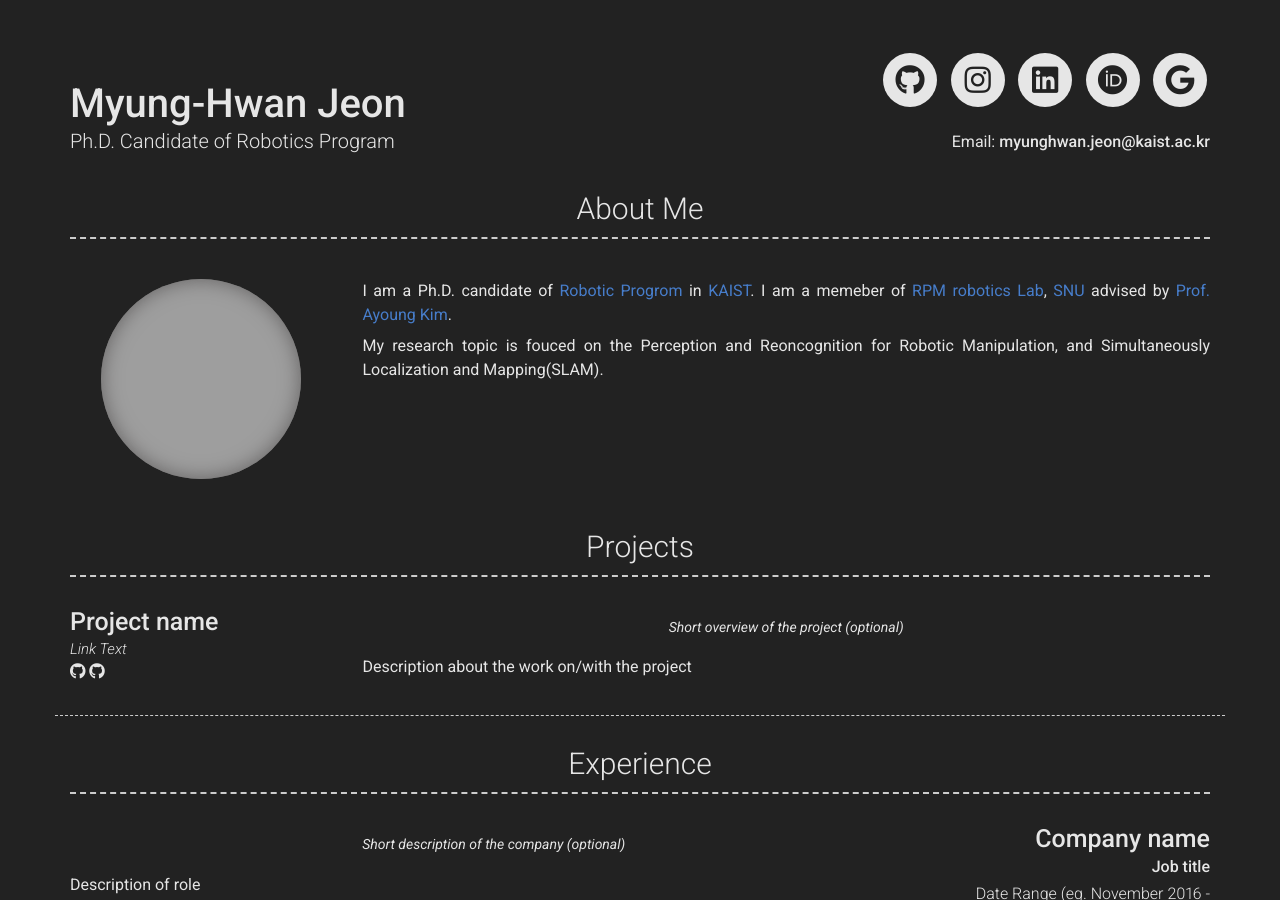
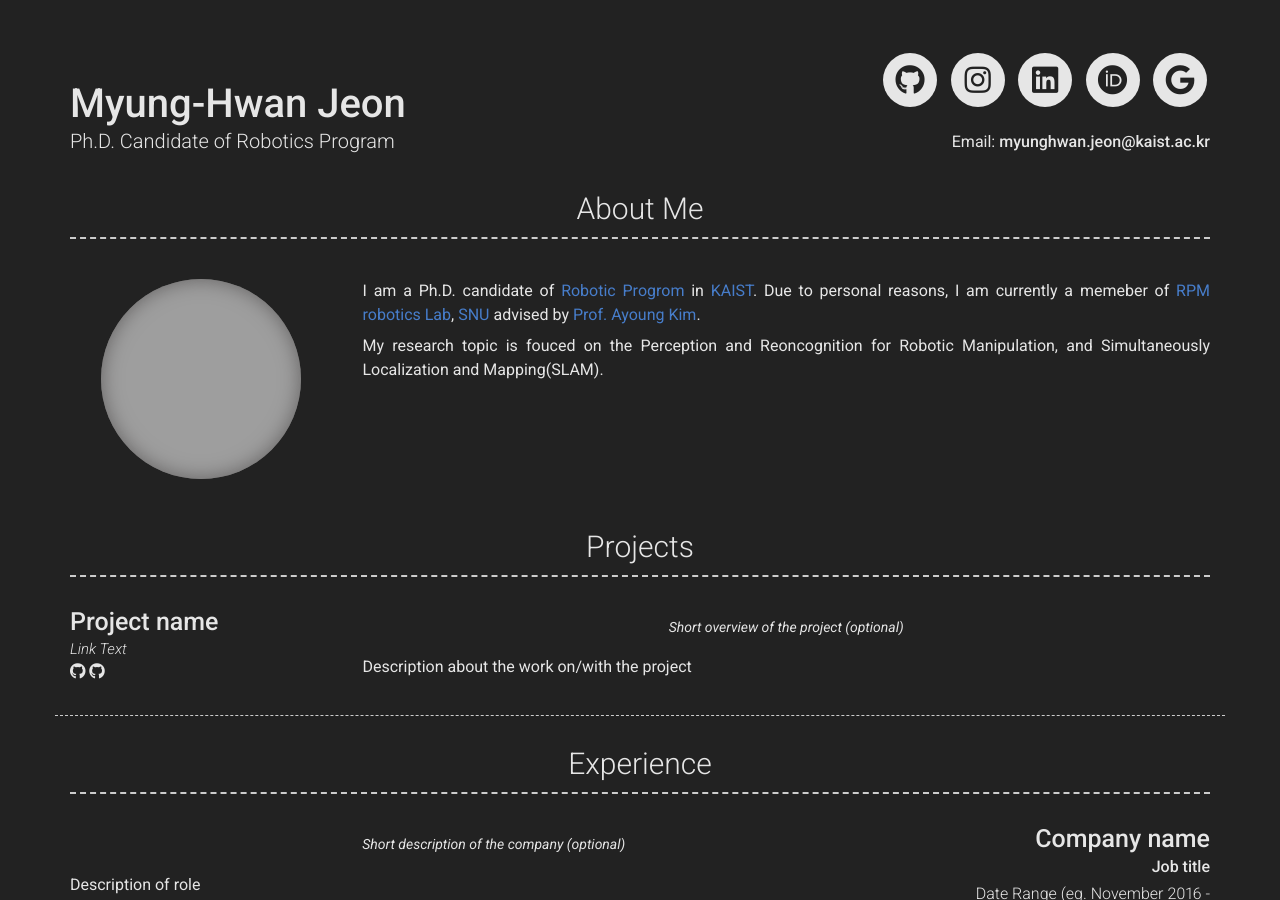
Before and after one commit to MyungHwanJeon/MyungHwanJeon.github.io, a Jekyll site: the page built from index.md, in a window 1280 px wide and 900 px high. Built offline with Jekyll 4.4.1, drawn with Linux system fonts in a browser that asks for light colours; nearby versions of some CDN libraries; grey boxes are pictures that could not be loaded.

Commit message:
Update _config.yml

```diff
--- a/_config.yml
+++ b/_config.yml
@@ -52,7 +52,7 @@ googlescholar_username: ivOqySYAAAAJ
 # about_title: About Me (Use this to override about section title)
 about_profile_image: images/me.JPG
 about_content: | # this will include new lines to allow paragraphs
-  I am a Ph.D. candidate of [Robotic Progrom](https://rp.kaist.ac.kr) in [KAIST](https://www.kaist.ac.kr). I am a memeber of [RPM robotics Lab](https://rpm.snu.ac.kr), [SNU](https://www.snu.ac.kr) advised by [Prof. Ayoung Kim](https://ayoungk.github.io/).
+  I am a Ph.D. candidate of [Robotic Progrom](https://rp.kaist.ac.kr) in [KAIST](https://www.kaist.ac.kr). Due to personal reasons, I am currently a memeber of [RPM robotics Lab](https://rpm.snu.ac.kr), [SNU](https://www.snu.ac.kr) advised by [Prof. Ayoung Kim](https://ayoungk.github.io/).
 
   My research topic is fouced on the Perception and Reoncognition for Robotic Manipulation, and Simultaneously Localization and Mapping(SLAM).
 
```
